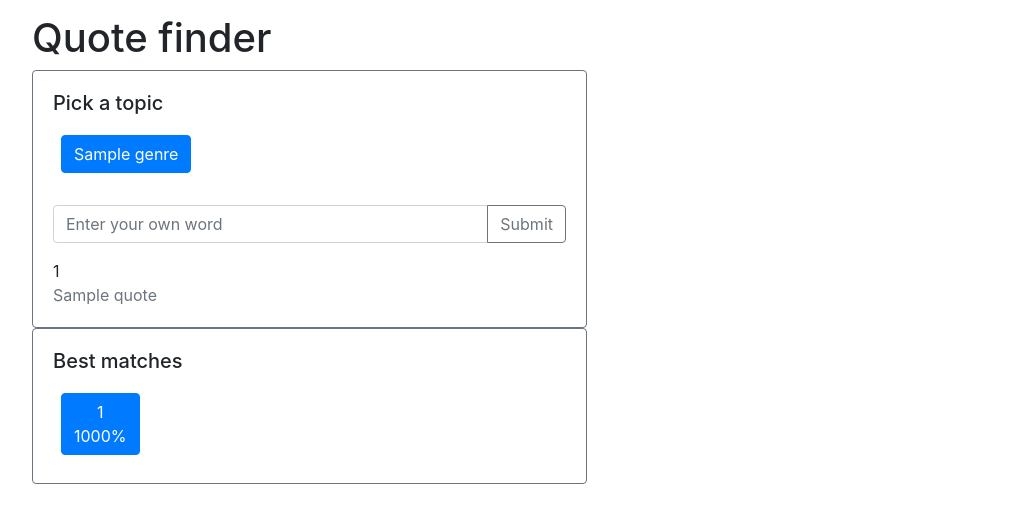
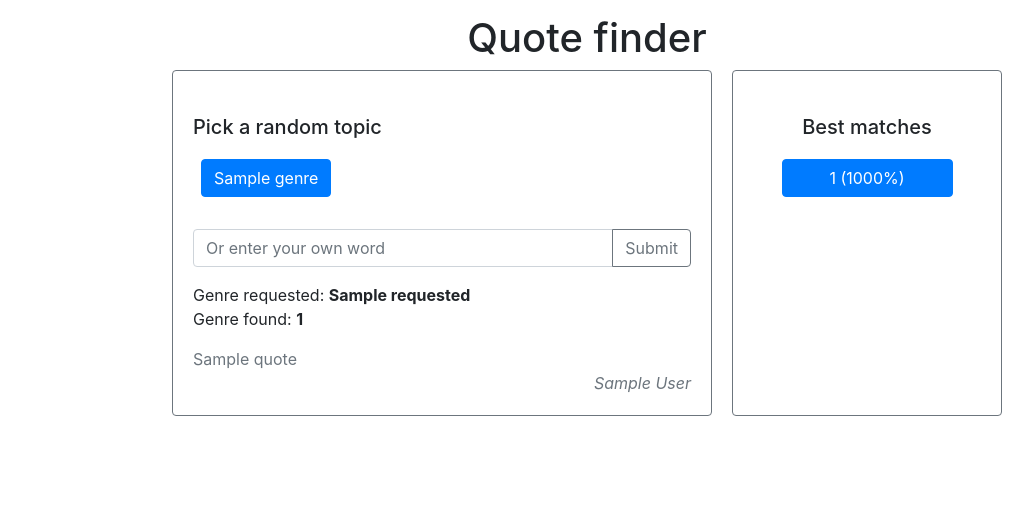
Before and after one commit to scign/quotr, a Flask app: template app/templates/quote_finder.html in a window 1280 px wide. Shown: the part 56-579 px from the top of the page, without its empty margins (53-1086 px from the left). Run offline with Flask 2, Linux system fonts and the light colour scheme; the template is opened without the code that fills it: most values are stand-ins (such as "Sample title", 1, 10 or a date in 2020); parts of the project's set-up code (start-up, migrations or seed data) failed here and were passed over; some libraries are stand-ins or nearby versions.

Commit message:
added author, better layout, added code comments

```diff
--- a/app/templates/quote_finder.html
+++ b/app/templates/quote_finder.html
@@ -1,10 +1,12 @@
 {% extends "main.html" %}
 {% block content %}
-<h1>Quote finder</h1>
+<h1 class="text-center">Quote finder</h1>
+<div class="container-fluid">
+  <div class="card-columns d-flex justify-content-center">
     <div class="card w-50 border border-secondary">
       <img src="" class="card-img-top">
       <div class="card-body">
-    <h5 class="card-title">Pick a topic</h5>
+        <h5 class="card-title">Pick a random topic</h5>
         <form action="/" method="get">
           {% for genre in genres %}
           <button type="submit" class="btn btn-md btn-primary m-sm-2" name="genre" value="{{ genre }}">{{ genre }}</button>
@@ -13,29 +15,34 @@
         <br>
         <form action="/" method="get">
           <div class="input-group mb-3">
-        <input type="text" name="genre" class="form-control" placeholder="Enter your own word" />
+            <input type="text" name="genre" class="form-control" placeholder="Or enter your own word" />
             <div class="input-group-append">
               <button type="submit" class="btn btn-outline-secondary">Submit</button>
             </div>
           </div>
         </form>
-    <div class="card-text">{{ matches[0][0] }}</div>
-    <div class="card-text text-muted">{{ quote }}</div>
+        <div class="card-text">Genre requested: <b>{{ requested }}</b></div>
+        <div class="card-text">Genre found: <b>{{ matches[0][0] }}</b></div>
+        <div class="card-text text-muted mt-sm-3">{{ quote }}</div>
+        <div class="card-text text-muted text-right"><em>{{ author }}</em></div>
       </div>
     </div>
 
-<div class="card w-50 border border-secondary">
+    <div class="card w-25 border border-secondary">
       <img src="" class="card-img-top">
       <div class="card-body">
-    <h5 class="card-title">Best matches</h5>
+        <h5 class="card-title text-center">Best matches</h5>
         <form action="/" method="get">
+          <div class="text-center">
           {% for match in matches %}
-      <button type="submit" class="btn btn-md btn-primary m-sm-2" name="genre" value="{{ match[0] }}">
-        {{ match[0] }}<br>{{ '{:.0%}'.format(match[1]) }}
+          <button type="submit" class="btn btn-md btn-primary m-sm-2 w-75" name="genre" value="{{ match[0] }}">
+            {{ match[0] }} ({{ '{:.0%}'.format(match[1]) }})
           </button>
           {% endfor %}
+        </div>
         </form>
       </div>
     </div>
-
+  </div>
+</div>
 {% endblock %}
```
Also changed, not shown: app/quotes.py (+19 -3 lines), app/routes.py (+16 -2 lines). Lines whose indentation alone changed are shown as unchanged.
